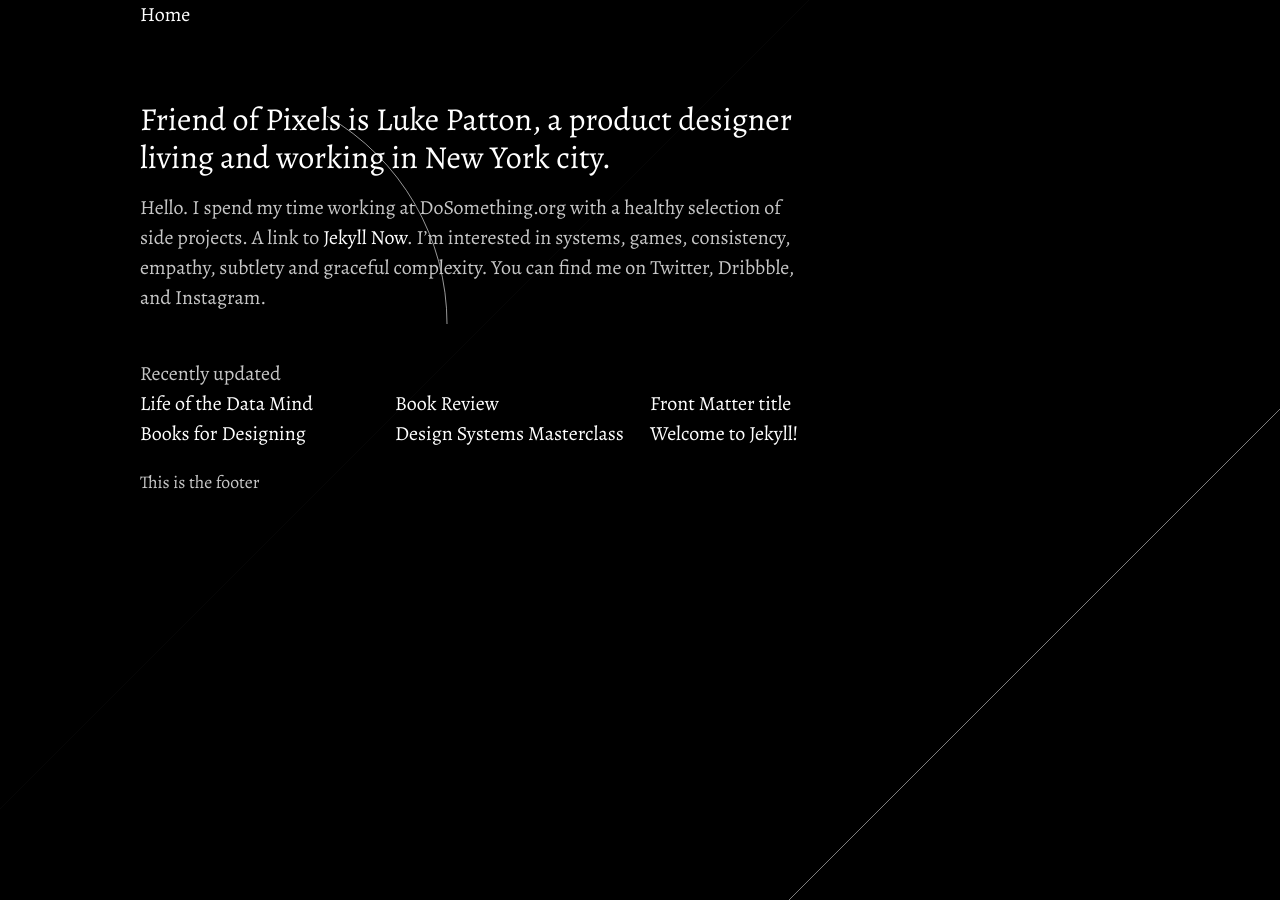
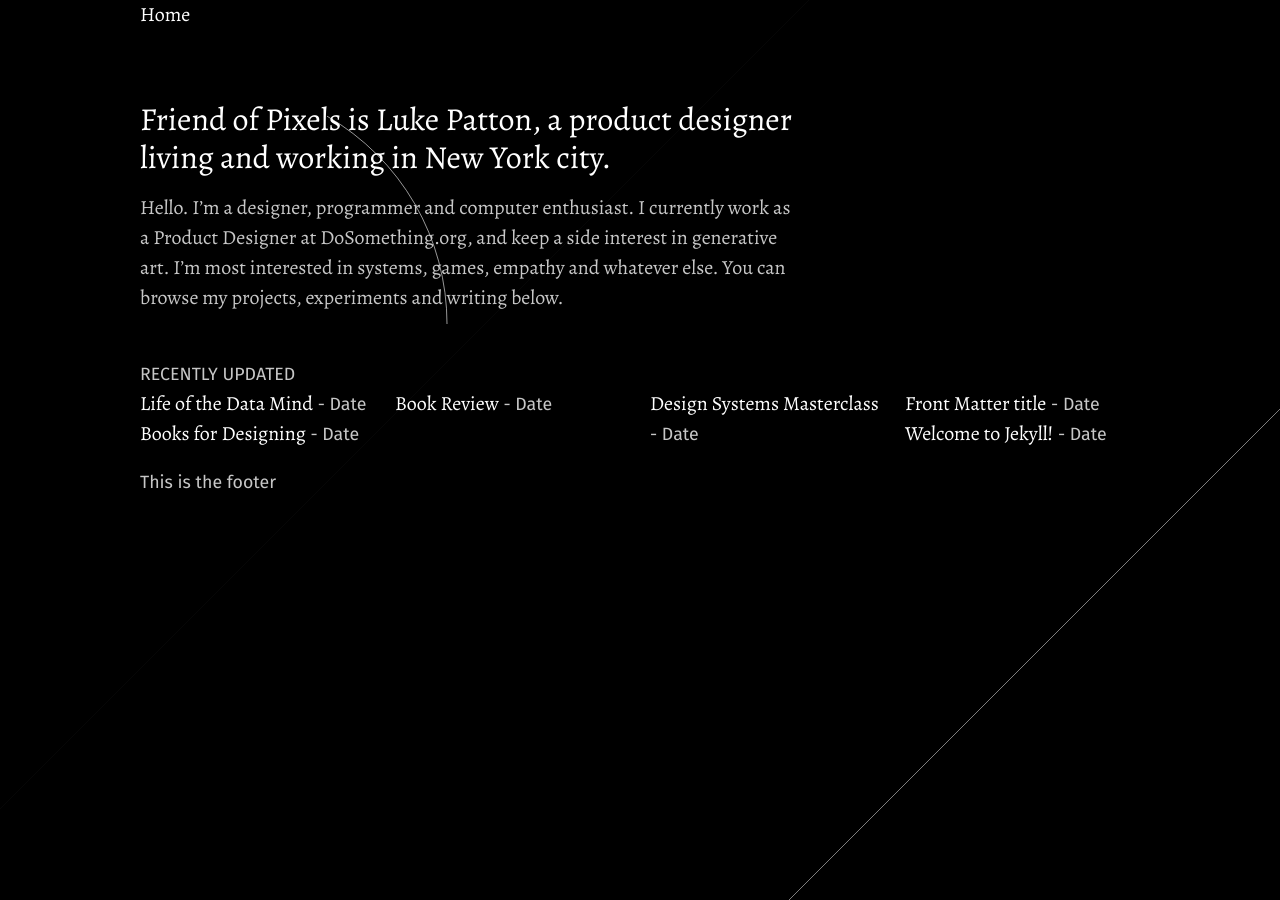
Before and after one commit to lkpttn/fopx, a Jekyll site: the page built from index.md, in a window 1280 px wide. Built offline with Jekyll 4.4.1, drawn with Linux system fonts in a browser that asks for light colours.

Commit message:
Adding Fira Sans

```diff
--- a/_layouts/home.html
+++ b/_layouts/home.html
@@ -5,6 +5,10 @@
     <title>{{ page.title }}</title>
     <link
       href="https://fonts.googleapis.com/css?family=Alegreya"
+      rel="stylesheet"
+    />
+    <link
+      href="https://fonts.googleapis.com/css?family=Fira+Sans"
       rel="stylesheet"
     />
     <link rel="stylesheet" href="/assets/reset.css" />
@@ -23,11 +27,12 @@
       </div>
 
       <div class="list">
-        <span class="list-title">Recently updated</span>
+        <span class="list-title font-small">Recently updated</span>
         <ul class="list-columns">
           {% for post in site.posts %}
           <li>
-            <a href="{{ post.url }}">{{ post.title }}</a>
+            <a href="{{ post.url }}">{{ post.title }}</a
+            ><span class="font-small"> - Date</span>
           </li>
           {% endfor %}
         </ul>
--- a/assets/style.css
+++ b/assets/style.css
@@ -43,6 +43,7 @@ h4 {
 
 small,
 .font-small {
+  font-family: 'Fira Sans', sans-serif;
   font-size: 0.889em;
 }
 
@@ -133,7 +134,8 @@ canvas {
 }
 
 .list-title {
-  content: '>';
+  font-family: 'Fira Sans', sans-serif;
+  text-transform: uppercase;
 }
 
 .list-columns {
--- a/index.md
+++ b/index.md
@@ -4,5 +4,4 @@ title: Friend of Pixels
 headline: Friend of Pixels is Luke Patton, a product designer living and working in New York city.
 ---
 
-Hello. I spend my time working at DoSomething.org with a healthy selection of side projects. A link to [Jekyll Now](http://github.com/barryclark/jekyll-now/).
-I’m interested in systems, games, consistency, empathy, subtlety and graceful complexity. You can find me on Twitter, Dribbble, and Instagram.
+Hello. I'm a designer, programmer and computer enthusiast. I currently work as a Product Designer at DoSomething.org, and keep a side interest in generative art. I'm most interested in systems, games, empathy and whatever else. You can browse my projects, experiments and writing below.
```
